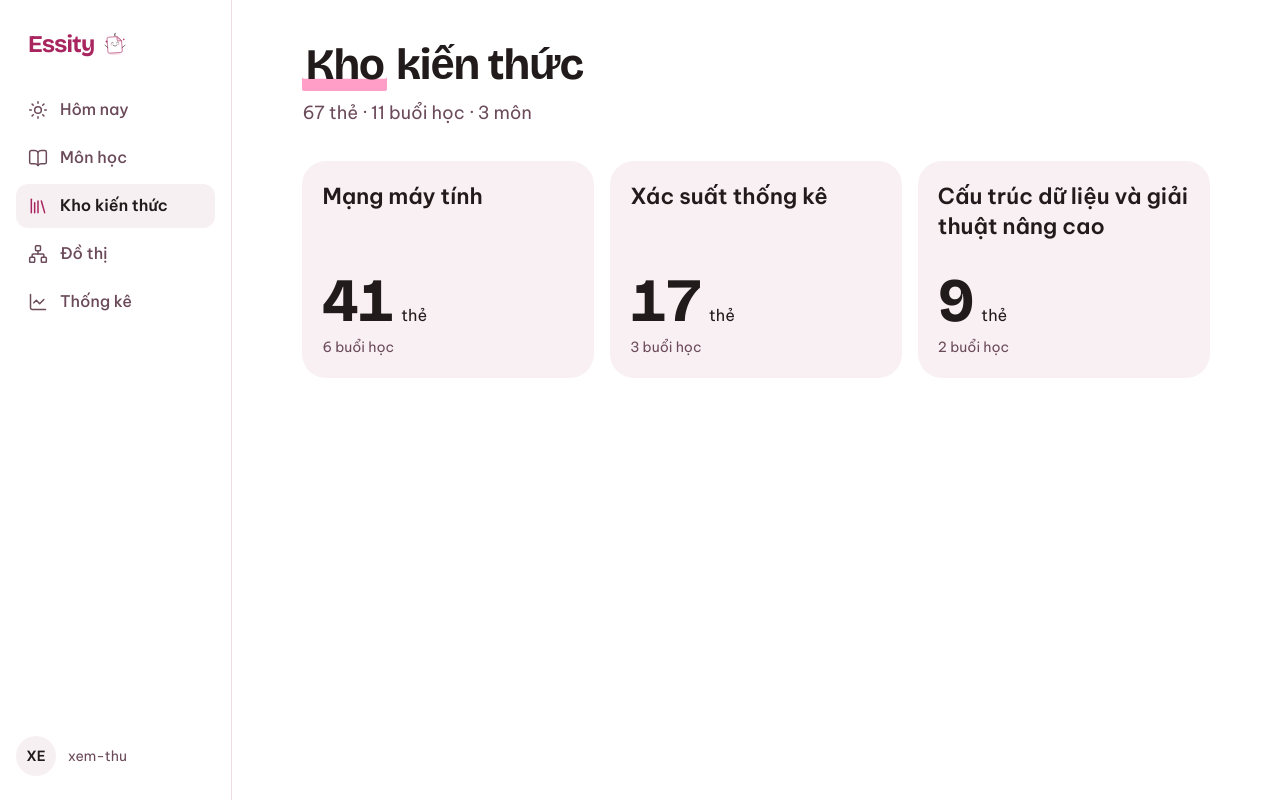
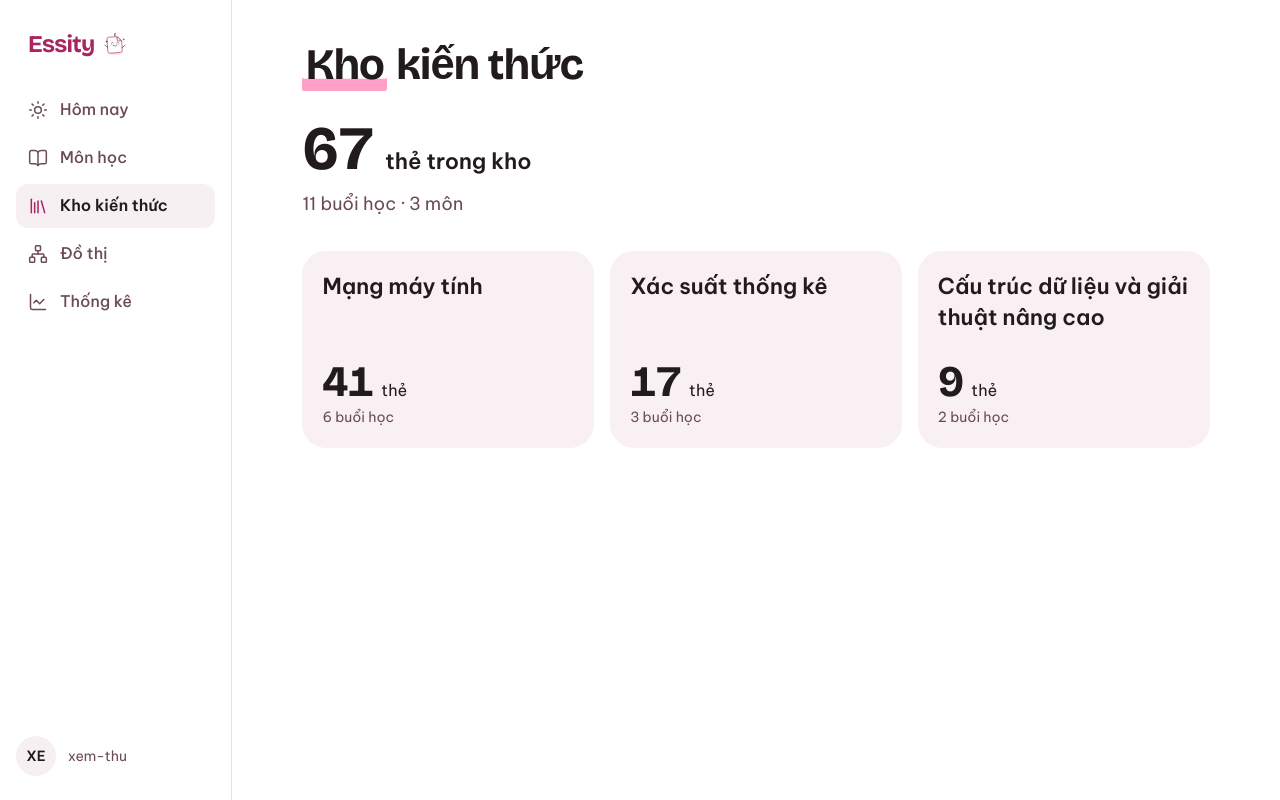
Before and after one commit to Nha-Cong-Dong/Essity, a Next.js app in the folder apps/web/: page /design-preview/kho in a window 1280 px wide. Built offline with nearby package versions, Linux system fonts and the light colour scheme.

Commit message:
UI-A: Kho has one big total, tiles carry smaller counts

```diff
--- a/apps/web/components/vault/vault-view.tsx
+++ b/apps/web/components/vault/vault-view.tsx
@@ -81,9 +81,18 @@ export function VaultView({ view, subjectId }: { view: VaultViewData; subjectId?
           <span className="hl-word">Kho</span> kiến thức
         </h1>
         {subjects.length > 0 && (
-          <p className="m-0 mt-2 text-read text-ink-soft" data-vault-sub>
-            {totalCards} thẻ · {totalSessions} buổi học · {subjects.length} môn
-          </p>
+          // UI-A: the one big number of the screen is the whole vault; the tiles below carry smaller ones.
+          <div className="mt-6" data-vault-sub>
+            <p className="m-0 flex items-baseline gap-3">
+              <span className="font-display text-display tabular-nums" data-vault-total>
+                {totalCards}
+              </span>
+              <span className="text-lead font-semibold">thẻ trong kho</span>
+            </p>
+            <p className="m-0 mt-1 text-read text-ink-soft">
+              {totalSessions} buổi học · {subjects.length} môn
+            </p>
+          </div>
         )}
       </div>
       {subjects.length === 0 ? (
@@ -109,7 +118,7 @@ export function VaultView({ view, subjectId }: { view: VaultViewData; subjectId?
                 <span className="block text-lead font-semibold [overflow-wrap:anywhere]">{s.name}</span>
                 <span className="flex flex-col">
                   <span className="flex items-baseline gap-2">
-                    <span className="font-display text-display tabular-nums">{s.cards}</span>
+                    <span className="font-display text-title tabular-nums" data-vault-cards>{s.cards}</span>
                     <span className="text-body">thẻ</span>
                   </span>
                   <span className="text-meta text-ink-soft">{s.sessions} buổi học</span>
```
Also changed, not shown: 1 other file (tests, documents, lock files or other folders).
